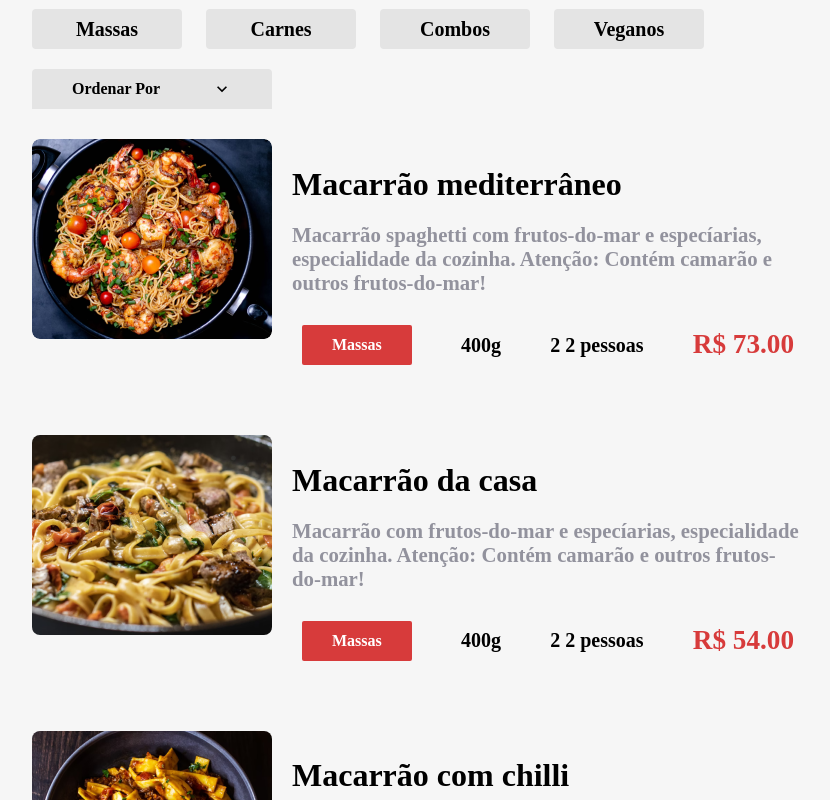
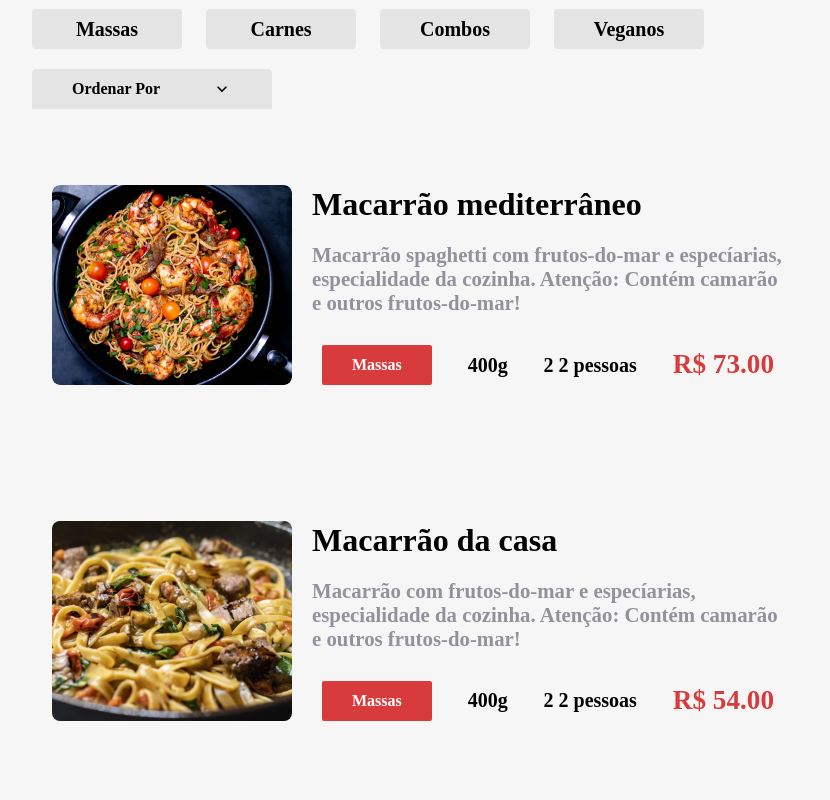
Before and after one commit to GuiBarbosa13/aluroni, a React (Create React App) app: page /cardapio in a window 1280 px wide. Shown: the part 640-1440 px from the top of the page, without its empty margins (168-998 px from the left). Built offline with nearby package versions, Linux system fonts and the light colour scheme; a web font is replaced by a local one.

Commit message:
criando link para detalhes do prato no cardápio

```diff
--- a/src/pages/Cardapio/Itens/Item/Item.module.scss
+++ b/src/pages/Cardapio/Itens/Item/Item.module.scss
@@ -1,15 +1,17 @@
 @import "styles/variaveis";
 @import "styles/breakpoints";
-
-$massas: #d73b3b;
-$carnes: #30201e;
-$combos: #e6c864;
-$veganos: #80aa40;
-
 .item {
+  align-items: center;
+  border-radius: 10px;
+  cursor: pointer;
   display: flex;
   flex-wrap: wrap;
+  padding: 20px;
+  transition: .2s ease-in;
   width: 90%;
+  &:hover {
+    background-color: $grey;
+  }
   &__imagem {
     min-width: 240px;
     @media (max-width: $desktop_xsm) {
@@ -26,7 +28,7 @@ $veganos: #80aa40;
     flex-direction: column;
     flex-wrap: wrap;
     justify-content: space-around;
-    padding: 0 20px;
+    margin: 0 20px;
     @media (max-width: $desktop_xsm) {
       flex-direction: row;
       margin-top: 20px;
@@ -47,20 +49,4 @@ $veganos: #80aa40;
       margin-bottom: 20px;
     }
   }
-  &__tags {
-    display: flex;
-    flex-wrap: wrap;
-    justify-content: space-between;
-    margin-bottom: 20px;
-    max-width: 700px;
-    @media (max-width: $desktop_xsm) {
-      justify-content: flex-end;
-    }
-    @media (max-width: $mobile) {
-      justify-content: flex-start;
-    }
-    > div {
-      margin: 10px;
-    }
-  }
 }
--- a/src/pages/Cardapio/Itens/Item/index.tsx
+++ b/src/pages/Cardapio/Itens/Item/index.tsx
@@ -3,14 +3,15 @@ import cardapio from 'data/cardapio.json';
 import classNames from 'classnames';
 import { Prato } from 'types/pratos';
 import Tags from 'components/Tags';
+import { useNavigate } from 'react-router-dom';
 
 type Props = Prato;
 
 export default function Item(props: Props) {
-  const { title, description, category, size, serving, price, photo } = props;
-
+  const { title, description, category, size, serving, price, photo,id } = props;
+  const navigate = useNavigate();
   return (
-    <div className={styles.item}>
+    <div className={styles.item} onClick={() => navigate(`/prato/${id}`)}>
       <div className={styles.item__imagem}>
         <img src={photo} alt={title} />
       </div>
--- a/src/pages/Prato/index.tsx
+++ b/src/pages/Prato/index.tsx
@@ -2,6 +2,7 @@ import styles from './Prato.module.scss';
 import { useParams, useLocation, useNavigate } from 'react-router-dom';
 import cardapio from 'data/cardapio.json';
 import Tags from 'components/Tags';
+import NotFound from 'pages/NotFound';
 
 export default function Prato() {
 
@@ -10,7 +11,7 @@ export default function Prato() {
   const navigate = useNavigate();
 
   if(!prato){
-    return '';
+    return <NotFound/>;
   }
 
   return (
```
